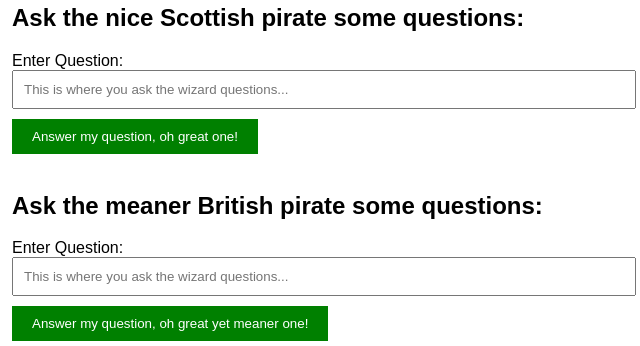
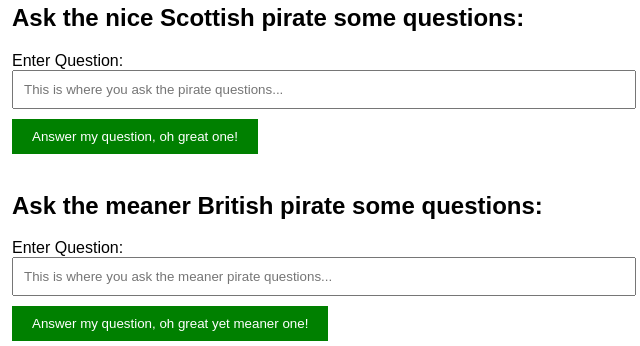
Before and after one commit to kotalhaswan/PROG8, a plain HTML site: page CLIENT/index.html in a window 1280 px wide. Shown: the part 207-553 px from the top of the page, 328-968 px from the left. Drawn offline with Linux system fonts and the light colour scheme.

Commit message:
final changes: index still had the old wizard text lmao

```diff
--- a/CLIENT/index.html
+++ b/CLIENT/index.html
@@ -42,7 +42,7 @@
     <h2>Ask the nice Scottish pirate some questions:</h2>
     <form id="customStoryForm">
         <label for="prompt">Enter Question:</label>
-        <input type="text" id="prompt" name="prompt" placeholder="This is where you ask the wizard questions..."
+        <input type="text" id="prompt" name="prompt" placeholder="This is where you ask the pirate questions..."
                required>
         <button type="submit">Answer my question, oh great one!</button>
     </form>
@@ -51,7 +51,7 @@
     <h2>Ask the meaner British pirate some questions:</h2>
     <form id="customMeanie">
         <label for="prompt">Enter Question:</label>
-        <label for="promptMean"></label><input type="text" id="promptMean" name="promptMean" placeholder="This is where you ask the wizard questions..."
+        <label for="promptMean"></label><input type="text" id="promptMean" name="promptMean" placeholder="This is where you ask the meaner pirate questions..."
                                                required>
         <button type="submit">Answer my question, oh great yet meaner one!</button>
     </form>
```
